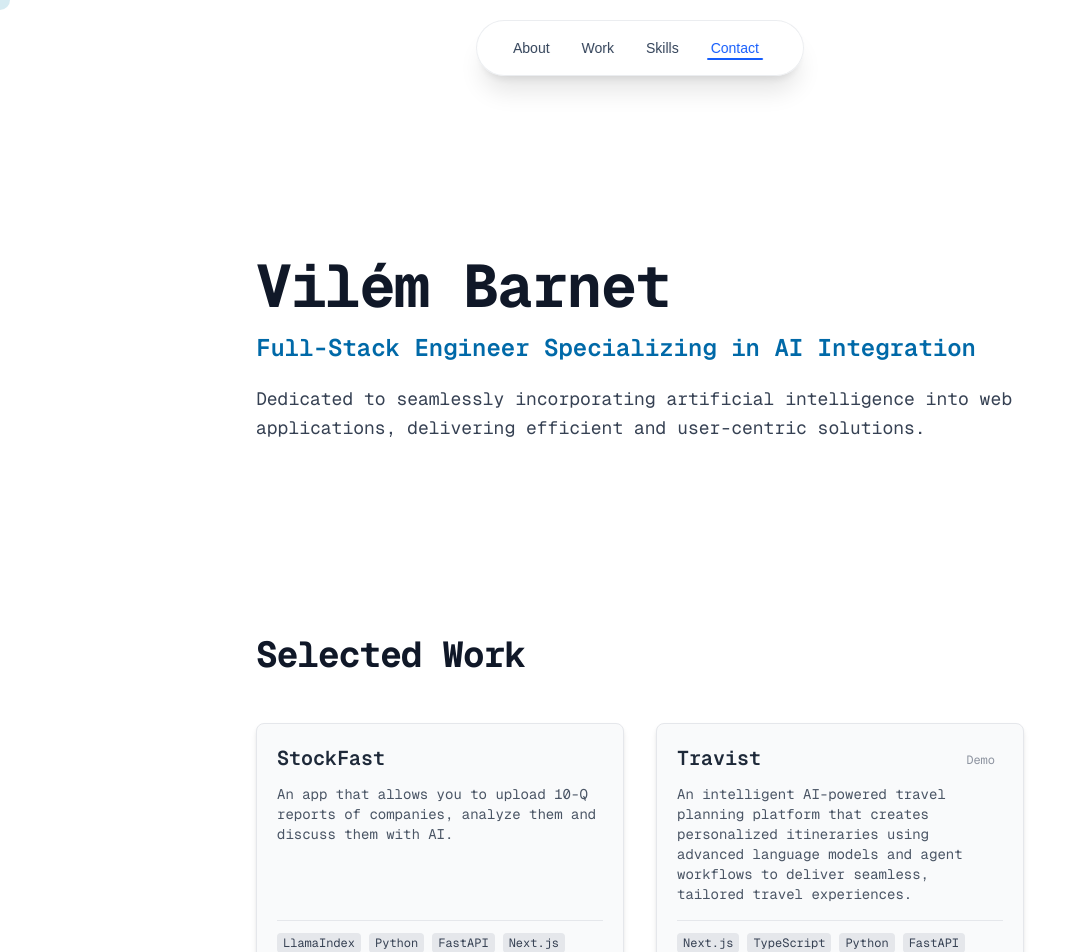
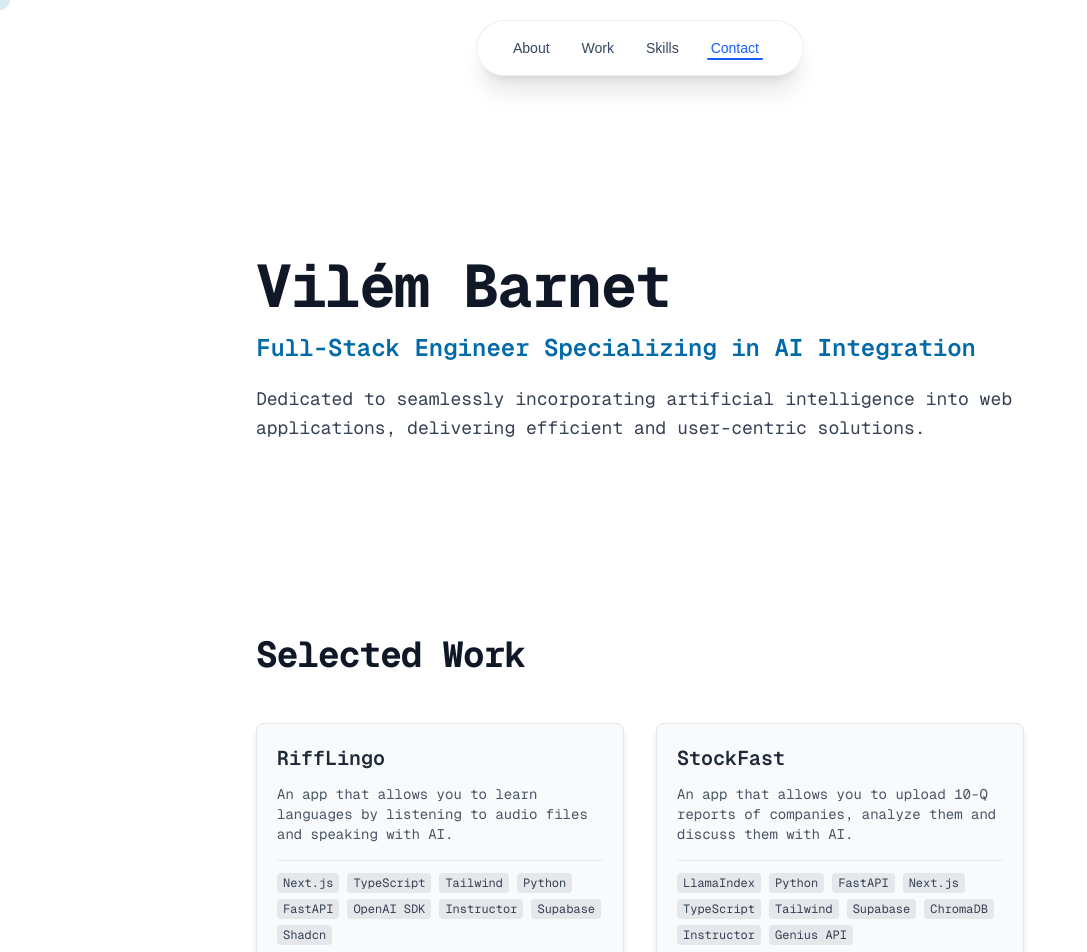
Before and after one commit to VilemB/vilembarnet, a Next.js app: page / in a window 1280 px wide. Shown: the top 952 px of the page, without its empty margins (0-1087 px from the left). Built offline with nearby package versions, Linux system fonts and the light colour scheme.

Commit message:
RiffLingo and other projects - stack

```diff
--- a/src/app/page.tsx
+++ b/src/app/page.tsx
@@ -15,10 +15,21 @@ import LazyCursor from "@/components/LazyCursor";
 // Define project data array
 const projectsData: ProjectCardProps[] = [
   {
+    title: "RiffLingo",
+    description:
+      "An app that allows you to learn languages by listening to audio files and speaking with AI.",
+    tags: ["Next.js", "TypeScript", "Tailwind", "Python", "FastAPI", "OpenAI SDK", "Instructor", "Supabase", "Shadcn"],
+    demoUrl: "",
+    codeUrl: "",
+    onMouseEnter: () => {},
+    onMouseLeave: () => {},
+    onClick: () => {},
+  },
+  {
     title: "StockFast",
     description:
       "An app that allows you to upload 10-Q reports of companies, analyze them and discuss them with AI.",
-    tags: ["LlamaIndex", "Python", "FastAPI", "Next.js", "TypeScript", "Tailwind", "Supabase", "ChromaDB"],
+    tags: ["LlamaIndex", "Python", "FastAPI", "Next.js", "TypeScript", "Tailwind", "Supabase", "ChromaDB", "Instructor", "Genius API"],
     demoUrl: "",
     codeUrl: "",
     onMouseEnter: () => {},
@@ -29,7 +40,7 @@ const projectsData: ProjectCardProps[] = [
     title: "Travist",
     description:
       "An intelligent AI-powered travel planning platform that creates personalized itineraries using advanced language models and agent workflows to deliver seamless, tailored travel experiences.",
-    tags: ["Next.js", "TypeScript", "Python", "FastAPI", "LangChain", "LangGraph", "Tailwind", "Supabase"],
+    tags: ["Next.js", "TypeScript", "Python", "FastAPI", "LangChain", "LangGraph", "Tailwind", "Supabase", "Instructor", ""],
     demoUrl: "https://www.travist.app",
     codeUrl: "",
     onMouseEnter: () => {},
```
